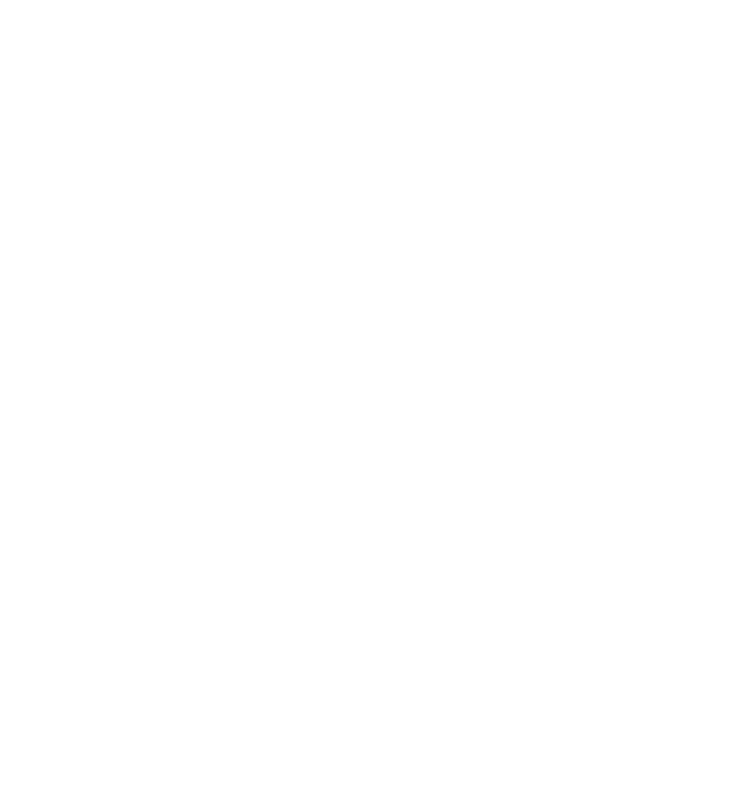
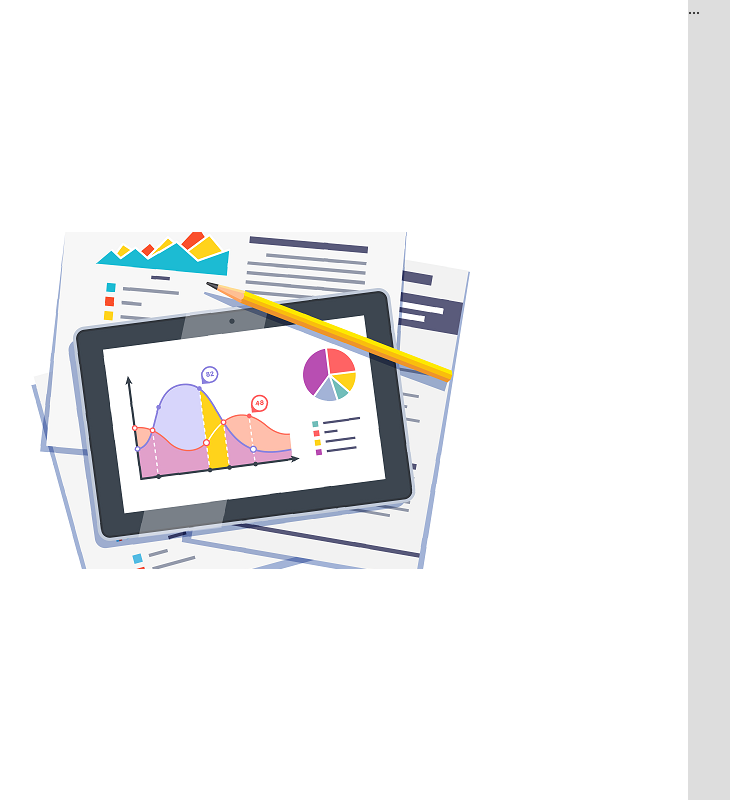
Before and after one commit to JomarFranca/Validador-Form, a website: page index.html in a window 1280 px wide. Shown: the whole page, without its empty margins (192-922 px from the left). Drawn offline with Linux system fonts and the light colour scheme.

Commit message:
Desenvolvendo a estilização do site

```diff
--- a/index.html
+++ b/index.html
@@ -4,12 +4,19 @@
     <meta charset="UTF-8">
     <meta http-equiv="X-UA-Compatible" content="IE=edge">
     <meta name="viewport" content="width=device-width, initial-scale=1.0">
-    <title>Validador de Formulário</title>
     <link rel="stylesheet" href="style.css">
     <link rel="shortcut icon" type="images/x-icon" href="img/icon_form.png">
+    <title>Validador de Formulário</title>
 </head>
 <body>
-
+    <div class="screen">
+        <div class="leftside">
+            <img src="./img/Financial-Data.png" alt="">
+        </div>
+        <div class="rightside">
+            ...
+        </div>
+    </div>
 
     <script src="script.js"></script>
 </body>
--- a/style.css
+++ b/style.css
@@ -0,0 +1,32 @@
+* {
+    margin: 0px;
+    padding: 0px;
+    outline: none;
+    list-style: none;
+}
+
+body {
+    margin: 0px;
+}
+
+.screen {
+    display: flex;
+    height: 100vh
+}
+
+.leftside {
+    flex: 1;
+    display: flex;
+    justify-content: center;
+    align-items: center;
+}
+
+.leftside img {
+    max-width: 500px;
+    height: auto;
+}
+
+.rightside {
+    width: 400px;
+    background-color: #ddd;
+}
```
Also changed, not shown: img/Financial-Data.png (added).
